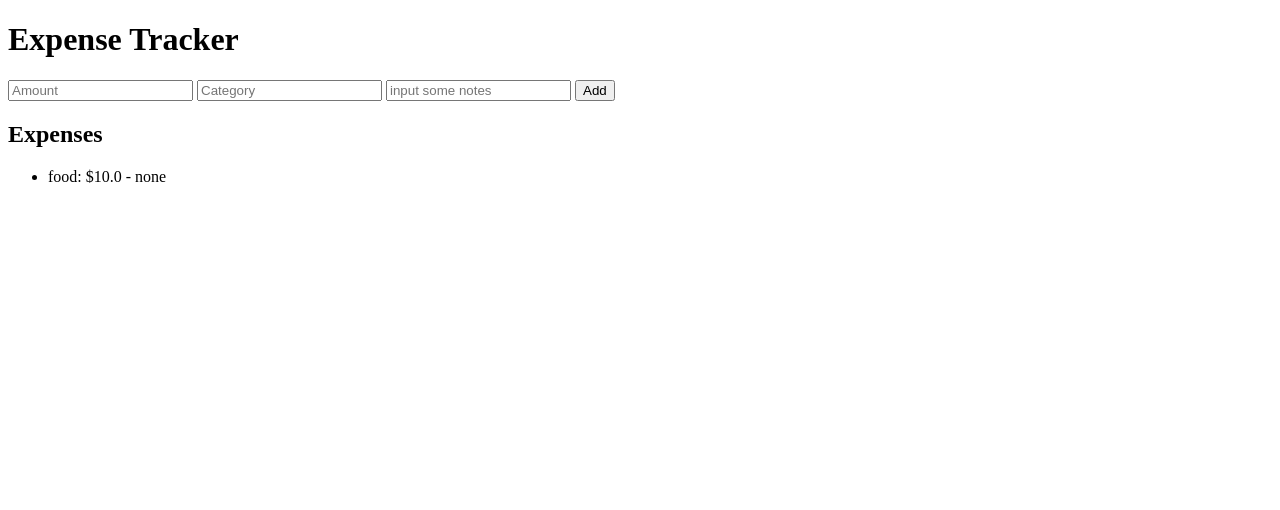
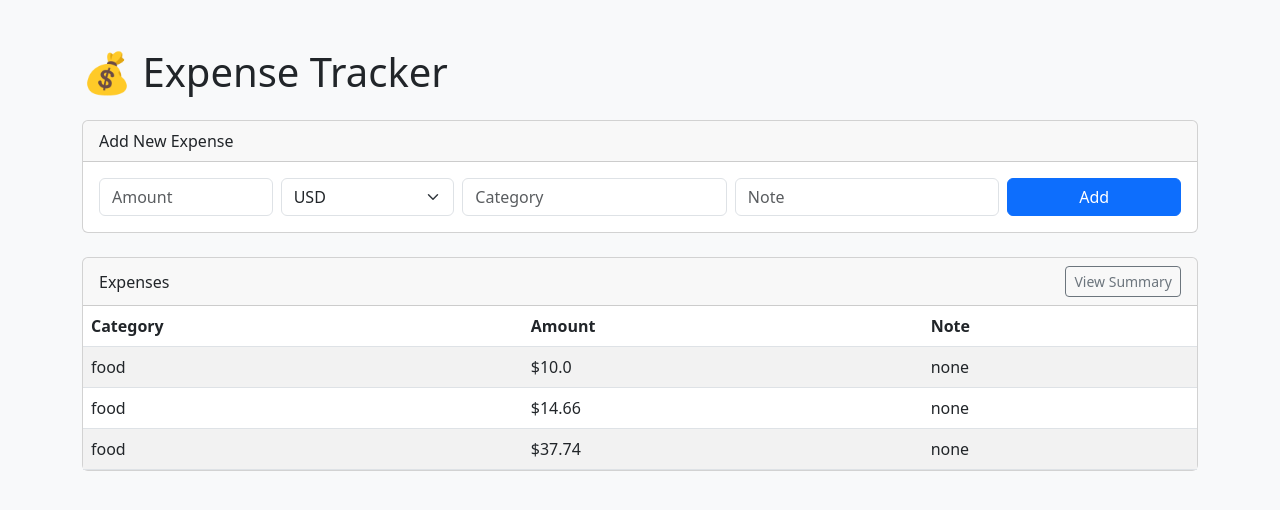
Before and after one commit to YangxiaoBai01/expense_tracker, a Flask app: page / in a window 1280 px wide. Shown: the top 510 px of the page. Run offline with Flask 3, Linux system fonts and the light colour scheme.

Commit message:
update the interface and add currency conversion

```diff
--- a/app.py
+++ b/app.py
@@ -3,7 +3,19 @@
 from flask import Flask
 import os
 import json
+import urllib.request
 app = Flask(__name__)
+
+
+def convert_to_usd(amount, currency):
+    if currency == "USD":
+        return amount
+    url = f"https://api.frankfurter.app/latest?from={currency}&to=USD"
+    req = urllib.request.Request(url, headers={"User-Agent": "Mozilla/5.0"})
+    response = urllib.request.urlopen(req)
+    data = json.loads(response.read())
+    rate = data["rates"]["USD"]
+    return round(amount * rate, 2)
 
 
 def load_expenses():
@@ -47,11 +59,14 @@
 @app.route("/add", methods=["POST"])
 def add():
     amount = float(request.form["amount"])
+    currency = request.form["currency"]
     category = request.form["category"]
     note = request.form["note"]
 
+    amount_usd = convert_to_usd(amount, currency)
+
     record = {}
-    record["amount"] = amount
+    record["amount"] = amount_usd
     record["category"] = category
     record["note"] = note
     expenses.append(record)
--- a/expenses.json
+++ b/expenses.json
@@ -3,5 +3,15 @@
     "amount": 10.0,
     "category": "food",
     "note": "none"
+  },
+  {
+    "amount": 14.66,
+    "category": "food",
+    "note": "none"
+  },
+  {
+    "amount": 37.74,
+    "category": "food",
+    "note": "none"
   }
 ]
--- a/templates/index.html
+++ b/templates/index.html
@@ -2,27 +2,72 @@
 <html>
 <head>
     <title>Expense Tracker</title>
+    <link href="https://cdn.jsdelivr.net/npm/bootstrap@5.3.0/dist/css/bootstrap.min.css" rel="stylesheet">
 </head>
-<body>
+<body class="bg-light">
 
-    <h1>Expense Tracker</h1>
+<div class="container mt-5">
+    <h1 class="mb-4">💰 Expense Tracker</h1>
 
-   <form action="/add" method="post">
-    <input type="number" name="amount" placeholder="Amount" required>
-    <input type="text" name="category" placeholder="Category" required>
-    <input type="text" name="note" placeholder="input some notes" required>
-    <button type="submit">Add</button>
-    </form>
+    <!-- Add Expense Card -->
+    <div class="card mb-4">
+        <div class="card-header">Add New Expense</div>
+        <div class="card-body">
+            <form action="/add" method="post" class="row g-2">
+                <div class="col-md-2">
+                    <input type="number" name="amount" class="form-control" placeholder="Amount" required>
+                </div>
+                <div class="col-md-2">
+                    <select name="currency" class="form-select">
+                        <option value="USD">USD</option>
+                        <option value="CNY">CNY</option>
+                        <option value="EUR">EUR</option>
+                        <option value="JPY">JPY</option>
+                        <option value="GBP">GBP</option>
+                    </select>
+                </div>
+                <div class="col-md-3">
+                    <input type="text" name="category" class="form-control" placeholder="Category" required>
+                </div>
+                <div class="col-md-3">
+                    <input type="text" name="note" class="form-control" placeholder="Note" required>
+                </div>
+                <div class="col-md-2">
+                    <button type="submit" class="btn btn-primary w-100">Add</button>
+                </div>
+            </form>
+        </div>
+    </div>
 
+    <!-- Expense List Card -->
+    <div class="card">
+        <div class="card-header d-flex justify-content-between align-items-center">
+            <span>Expenses</span>
+            <a href="/summary" class="btn btn-sm btn-outline-secondary">View Summary</a>
+        </div>
+        <div class="card-body p-0">
+            <table class="table table-striped mb-0">
+                <thead>
+                    <tr>
+                        <th>Category</th>
+                        <th>Amount</th>
+                        <th>Note</th>
+                    </tr>
+                </thead>
+                <tbody>
+                {% for e in expenses %}
+                    <tr>
+                        <td>{{ e.category }}</td>
+                        <td>${{ e.amount }}</td>
+                        <td>{{ e.note }}</td>
+                    </tr>
+                {% endfor %}
+                </tbody>
+            </table>
+        </div>
+    </div>
 
-    <h2>Expenses</h2>
-    <ul>
-    {% for e in expenses %}
-        <li>{{ e.category }}: ${{ e.amount }} - {{ e.note }}</li>
-
-    {% endfor %}
-    </ul>
-
+</div>
 
 </body>
 </html>
```
Also changed, not shown: templates/summary.html (+36 -4 lines).
